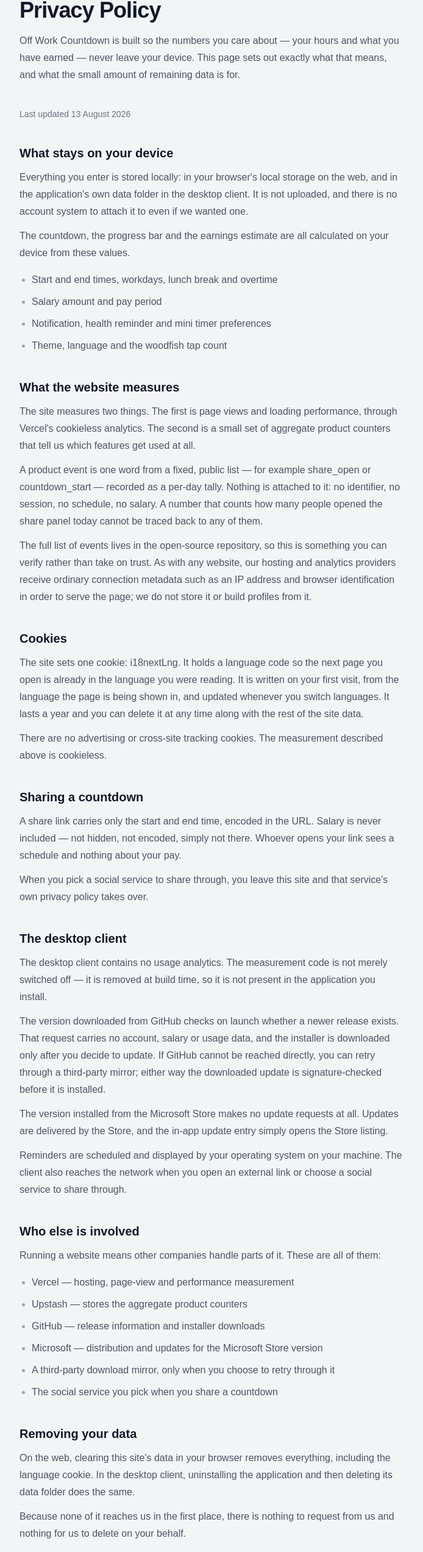
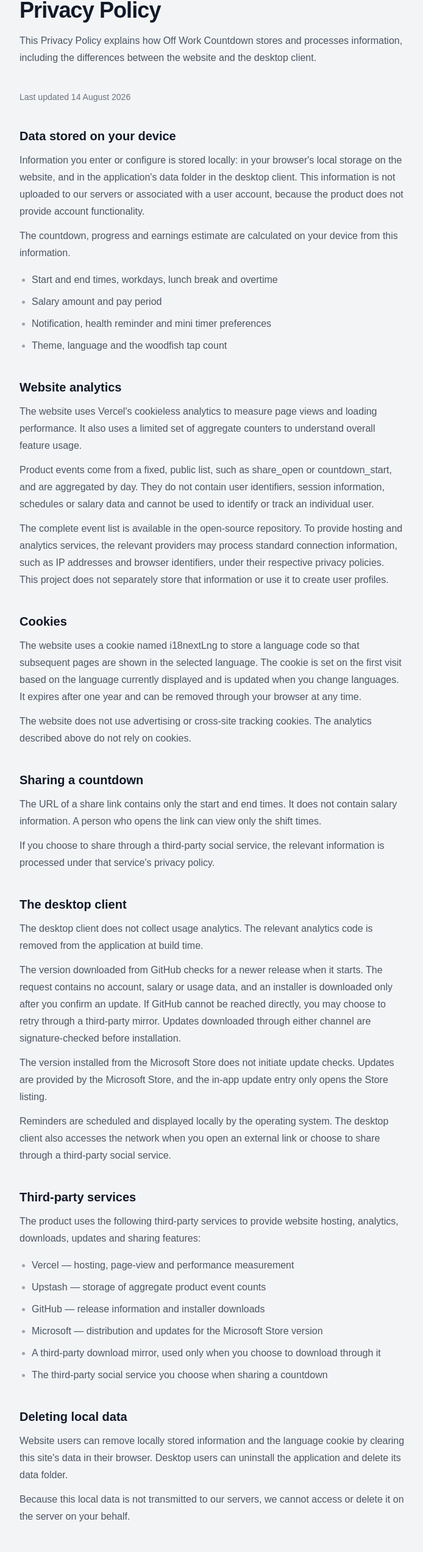
Before and after one commit to ififi2017/Off-Work-Countdown, a Next.js app: page /en/privacy in a window 1280 px wide. Shown: the part 127-2672 px from the top of the page at 61% size, without its empty margins (292-986 px from the left). Built offline with nearby package versions, Linux system fonts and the light colour scheme; no server answers.

Commit message:
docs(privacy): formalize policy copy and contact links

```diff
--- a/lib/server/content.ts
+++ b/lib/server/content.ts
@@ -79,6 +79,10 @@ export interface ContentBundle {
     // 靠「最后一个小节」来定位，加一节就会错位。
     contactHeading: string;
     contactBody: string[];
+    contactEmailLabel: string;
+    contactEmailDescription: string;
+    contactGithubLabel: string;
+    contactGithubDescription: string;
   };
   download: {
     metaTitle: string;
--- a/public/locales/en/content.json
+++ b/public/locales/en/content.json
@@ -256,17 +256,17 @@
   },
   "privacy": {
     "metaTitle": "Privacy Policy - Off Work Countdown",
-    "metaDescription": "What Off Work Countdown stores on your device, the little it measures, and who else is involved. No accounts, no advertising, no salary data leaving your device.",
+    "metaDescription": "How Off Work Countdown stores data locally and how the website handles analytics, cookies, sharing and third-party services.",
     "heading": "Privacy Policy",
-    "intro": "Off Work Countdown is built so the numbers you care about — your hours and what you have earned — never leave your device. This page sets out exactly what that means, and what the small amount of remaining data is for.",
+    "intro": "This Privacy Policy explains how Off Work Countdown stores and processes information, including the differences between the website and the desktop client.",
     "updatedLabel": "Last updated",
-    "updated": "13 August 2026",
+    "updated": "14 August 2026",
     "sections": [
       {
-        "heading": "What stays on your device",
+        "heading": "Data stored on your device",
         "body": [
-          "Everything you enter is stored locally: in your browser's local storage on the web, and in the application's own data folder in the desktop client. It is not uploaded, and there is no account system to attach it to even if we wanted one.",
-          "The countdown, the progress bar and the earnings estimate are all calculated on your device from these values."
+          "Information you enter or configure is stored locally: in your browser's local storage on the website, and in the application's data folder in the desktop client. This information is not uploaded to our servers or associated with a user account, because the product does not provide account functionality.",
+          "The countdown, progress and earnings estimate are calculated on your device from this information."
         ],
         "bullets": [
           "Start and end times, workdays, lunch break and overtime",
@@ -276,68 +276,72 @@
         ]
       },
       {
-        "heading": "What the website measures",
+        "heading": "Website analytics",
         "body": [
-          "The site measures two things. The first is page views and loading performance, through Vercel's cookieless analytics. The second is a small set of aggregate product counters that tell us which features get used at all.",
-          "A product event is one word from a fixed, public list — for example share_open or countdown_start — recorded as a per-day tally. Nothing is attached to it: no identifier, no session, no schedule, no salary. A number that counts how many people opened the share panel today cannot be traced back to any of them.",
-          "The full list of events lives in the open-source repository, so this is something you can verify rather than take on trust. As with any website, our hosting and analytics providers receive ordinary connection metadata such as an IP address and browser identification in order to serve the page; we do not store it or build profiles from it."
+          "The website uses Vercel's cookieless analytics to measure page views and loading performance. It also uses a limited set of aggregate counters to understand overall feature usage.",
+          "Product events come from a fixed, public list, such as share_open or countdown_start, and are aggregated by day. They do not contain user identifiers, session information, schedules or salary data and cannot be used to identify or track an individual user.",
+          "The complete event list is available in the open-source repository. To provide hosting and analytics services, the relevant providers may process standard connection information, such as IP addresses and browser identifiers, under their respective privacy policies. This project does not separately store that information or use it to create user profiles."
         ]
       },
       {
         "heading": "Cookies",
         "body": [
-          "The site sets one cookie: i18nextLng. It holds a language code so the next page you open is already in the language you were reading. It is written on your first visit, from the language the page is being shown in, and updated whenever you switch languages. It lasts a year and you can delete it at any time along with the rest of the site data.",
-          "There are no advertising or cross-site tracking cookies. The measurement described above is cookieless."
+          "The website uses a cookie named i18nextLng to store a language code so that subsequent pages are shown in the selected language. The cookie is set on the first visit based on the language currently displayed and is updated when you change languages. It expires after one year and can be removed through your browser at any time.",
+          "The website does not use advertising or cross-site tracking cookies. The analytics described above do not rely on cookies."
         ]
       },
       {
         "heading": "Sharing a countdown",
         "body": [
-          "A share link carries only the start and end time, encoded in the URL. Salary is never included — not hidden, not encoded, simply not there. Whoever opens your link sees a schedule and nothing about your pay.",
-          "When you pick a social service to share through, you leave this site and that service's own privacy policy takes over."
+          "The URL of a share link contains only the start and end times. It does not contain salary information. A person who opens the link can view only the shift times.",
+          "If you choose to share through a third-party social service, the relevant information is processed under that service's privacy policy."
         ]
       },
       {
         "heading": "The desktop client",
         "body": [
-          "The desktop client contains no usage analytics. The measurement code is not merely switched off — it is removed at build time, so it is not present in the application you install.",
-          "The version downloaded from GitHub checks on launch whether a newer release exists. That request carries no account, salary or usage data, and the installer is downloaded only after you decide to update. If GitHub cannot be reached directly, you can retry through a third-party mirror; either way the downloaded update is signature-checked before it is installed.",
-          "The version installed from the Microsoft Store makes no update requests at all. Updates are delivered by the Store, and the in-app update entry simply opens the Store listing.",
-          "Reminders are scheduled and displayed by your operating system on your machine. The client also reaches the network when you open an external link or choose a social service to share through."
+          "The desktop client does not collect usage analytics. The relevant analytics code is removed from the application at build time.",
+          "The version downloaded from GitHub checks for a newer release when it starts. The request contains no account, salary or usage data, and an installer is downloaded only after you confirm an update. If GitHub cannot be reached directly, you may choose to retry through a third-party mirror. Updates downloaded through either channel are signature-checked before installation.",
+          "The version installed from the Microsoft Store does not initiate update checks. Updates are provided by the Microsoft Store, and the in-app update entry only opens the Store listing.",
+          "Reminders are scheduled and displayed locally by the operating system. The desktop client also accesses the network when you open an external link or choose to share through a third-party social service."
         ]
       },
       {
-        "heading": "Who else is involved",
+        "heading": "Third-party services",
         "body": [
-          "Running a website means other companies handle parts of it. These are all of them:"
+          "The product uses the following third-party services to provide website hosting, analytics, downloads, updates and sharing features:"
         ],
         "bullets": [
           "Vercel — hosting, page-view and performance measurement",
-          "Upstash — stores the aggregate product counters",
+          "Upstash — storage of aggregate product event counts",
           "GitHub — release information and installer downloads",
           "Microsoft — distribution and updates for the Microsoft Store version",
-          "A third-party download mirror, only when you choose to retry through it",
-          "The social service you pick when you share a countdown"
+          "A third-party download mirror, used only when you choose to download through it",
+          "The third-party social service you choose when sharing a countdown"
         ]
       },
       {
-        "heading": "Removing your data",
+        "heading": "Deleting local data",
         "body": [
-          "On the web, clearing this site's data in your browser removes everything, including the language cookie. In the desktop client, uninstalling the application and then deleting its data folder does the same.",
-          "Because none of it reaches us in the first place, there is nothing to request from us and nothing for us to delete on your behalf."
+          "Website users can remove locally stored information and the language cookie by clearing this site's data in their browser. Desktop users can uninstall the application and delete its data folder.",
+          "Because this local data is not transmitted to our servers, we cannot access or delete it on the server on your behalf."
         ]
       },
       {
-        "heading": "Changes to this page",
+        "heading": "Changes to this policy",
         "body": [
-          "If this policy changes, the date at the top changes with it, and anything material is called out in the release notes. Past versions are visible in the repository's history."
+          "When this policy is updated, the last-updated date at the top of the page will also be revised. Material changes will be listed in the release notes, and previous versions are available in the open-source repository's commit history."
         ]
       }
     ],
-    "contactHeading": "Getting in touch",
+    "contactHeading": "Contact us",
     "contactBody": [
-      "Questions about privacy are welcome by email. Anything else — a bug, a suggestion, or a disagreement with how something works — is usually better as an issue on GitHub, where the answer is visible to everyone.",
-      "If something in this policy does not match what the code does, that is a bug worth reporting: the code is public and can be checked against every claim on this page."
-    ]
+      "If you have questions about this Privacy Policy or how information is handled, contact us at the email address below. Product issues and suggestions may also be submitted through GitHub Issues.",
+      "If you identify a difference between this policy and the product's actual behavior, please notify us by email or through GitHub."
+    ],
+    "contactEmailLabel": "Contact us by email",
+    "contactEmailDescription": "Questions about this policy or how information is handled",
+    "contactGithubLabel": "Send feedback on GitHub",
+    "contactGithubDescription": "Report product issues, suggestions or behavior differences"
   }
 }
```
Also changed, not shown: app/[lang]/privacy/page.tsx (+34 -9 lines), public/locales/zh-CN/content.json (+35 -31 lines).
